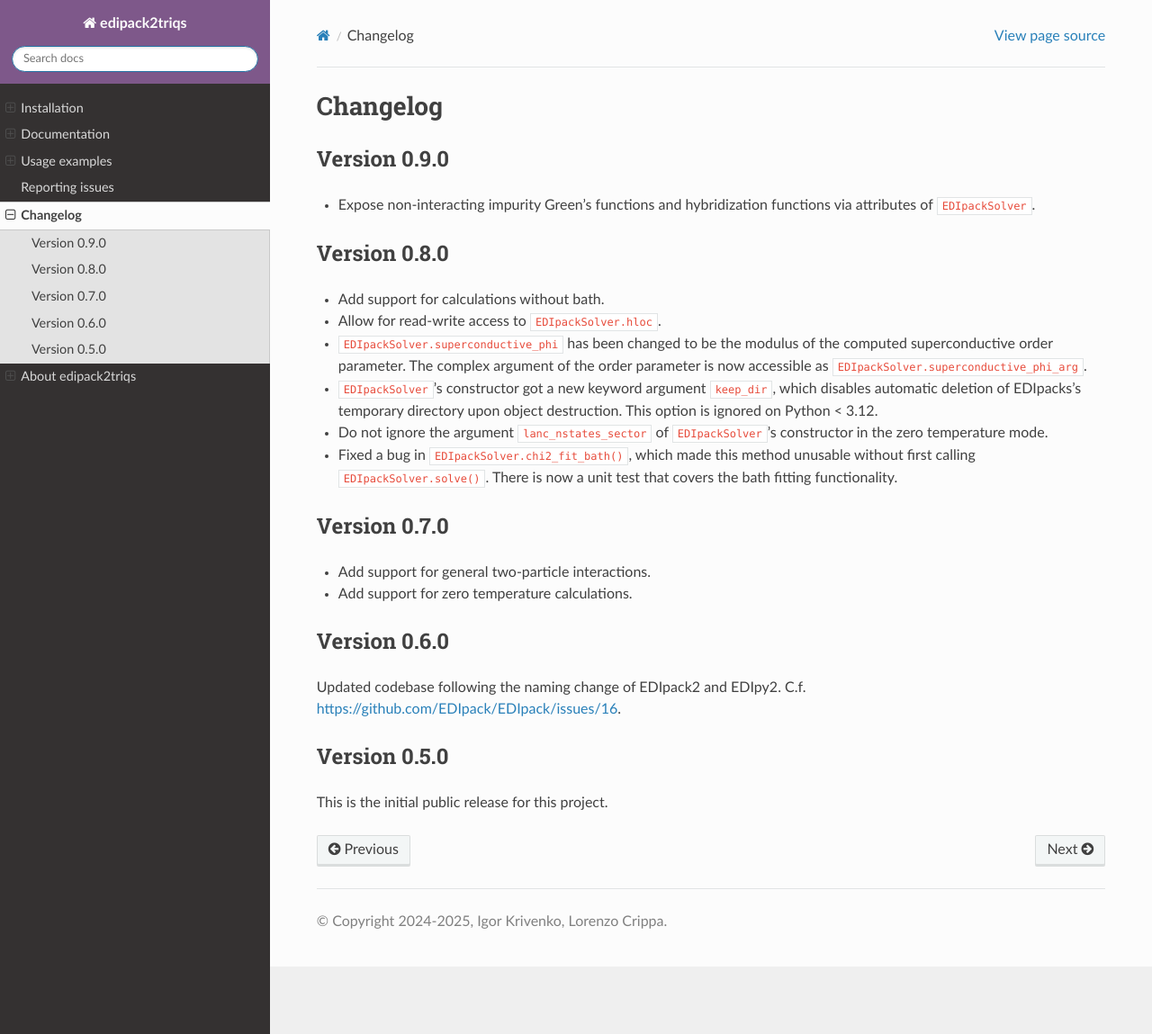
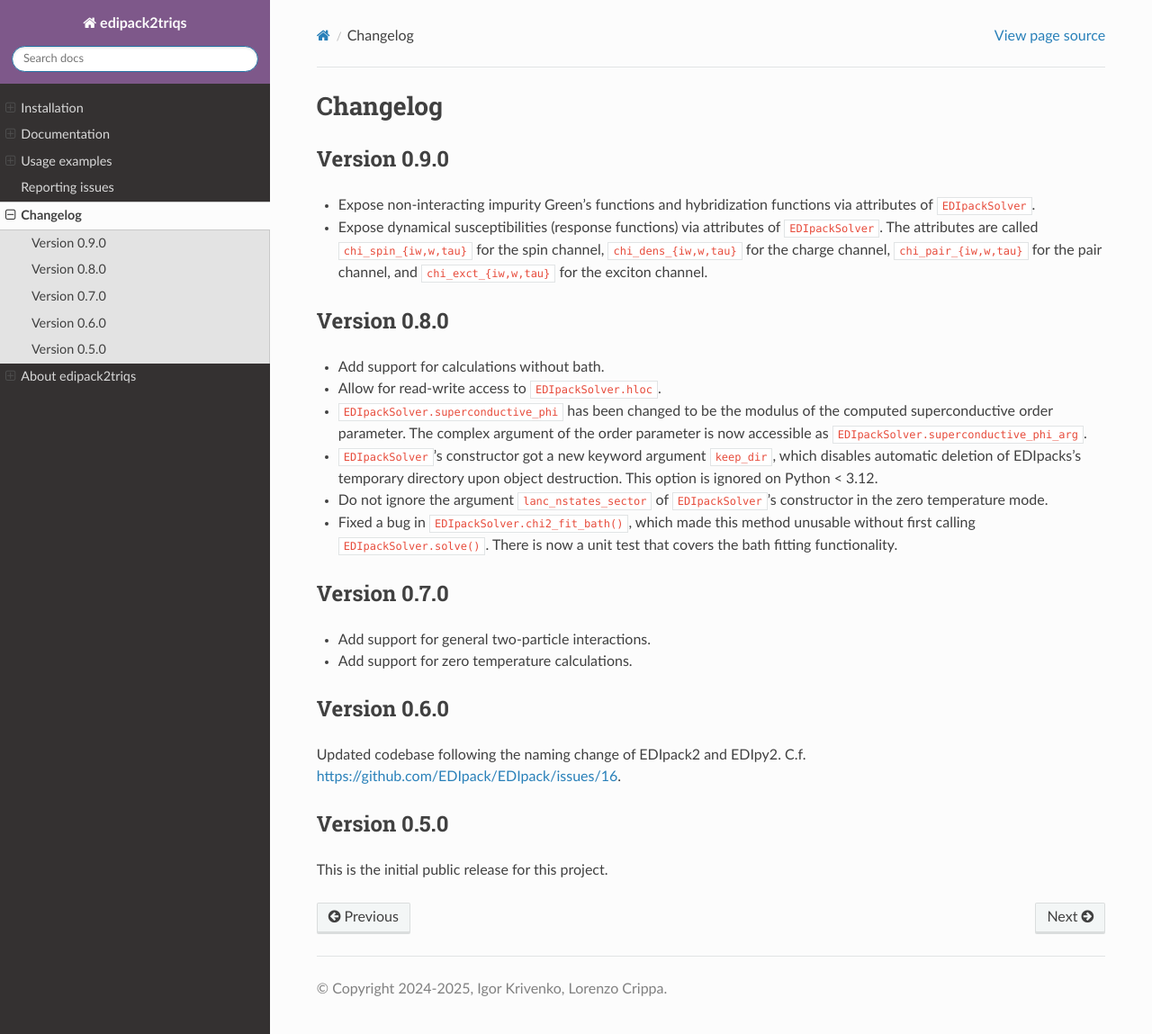
Before and after one commit to krivenko/edipack2triqs, a Sphinx documentation site: the page built from doc/ChangeLog.md, in a window 1280 px wide and 1149 px high. Shown: the whole window at 90% size. Built offline with Sphinx 7.4.7 and the Read the Docs theme 3.1.0, drawn with Linux system fonts in a browser that asks for light colours.

Commit message:
Update changelog

```diff
--- a/doc/ChangeLog.md
+++ b/doc/ChangeLog.md
@@ -6,6 +6,10 @@
 
 * Expose non-interacting impurity Green's functions and hybridization functions
   via attributes of `EDIpackSolver`.
+* Expose dynamical susceptibilities (response functions) via attributes of
+  `EDIpackSolver`. The attributes are called `chi_spin_{iw,w,tau}` for the spin
+  channel, `chi_dens_{iw,w,tau}` for the charge channel, `chi_pair_{iw,w,tau}`
+  for the pair channel, and `chi_exct_{iw,w,tau}` for the exciton channel.
 
 ## Version 0.8.0
 
```
